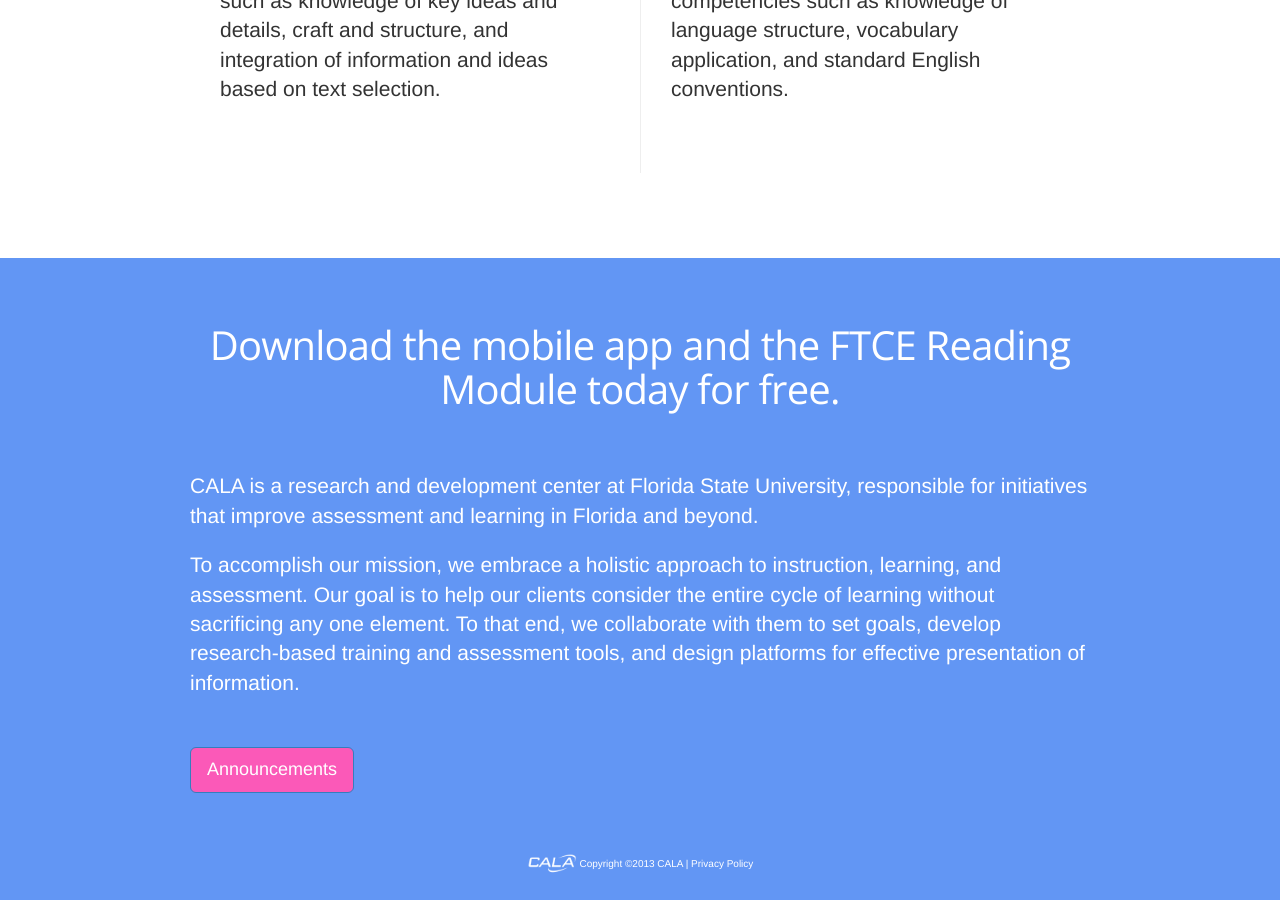
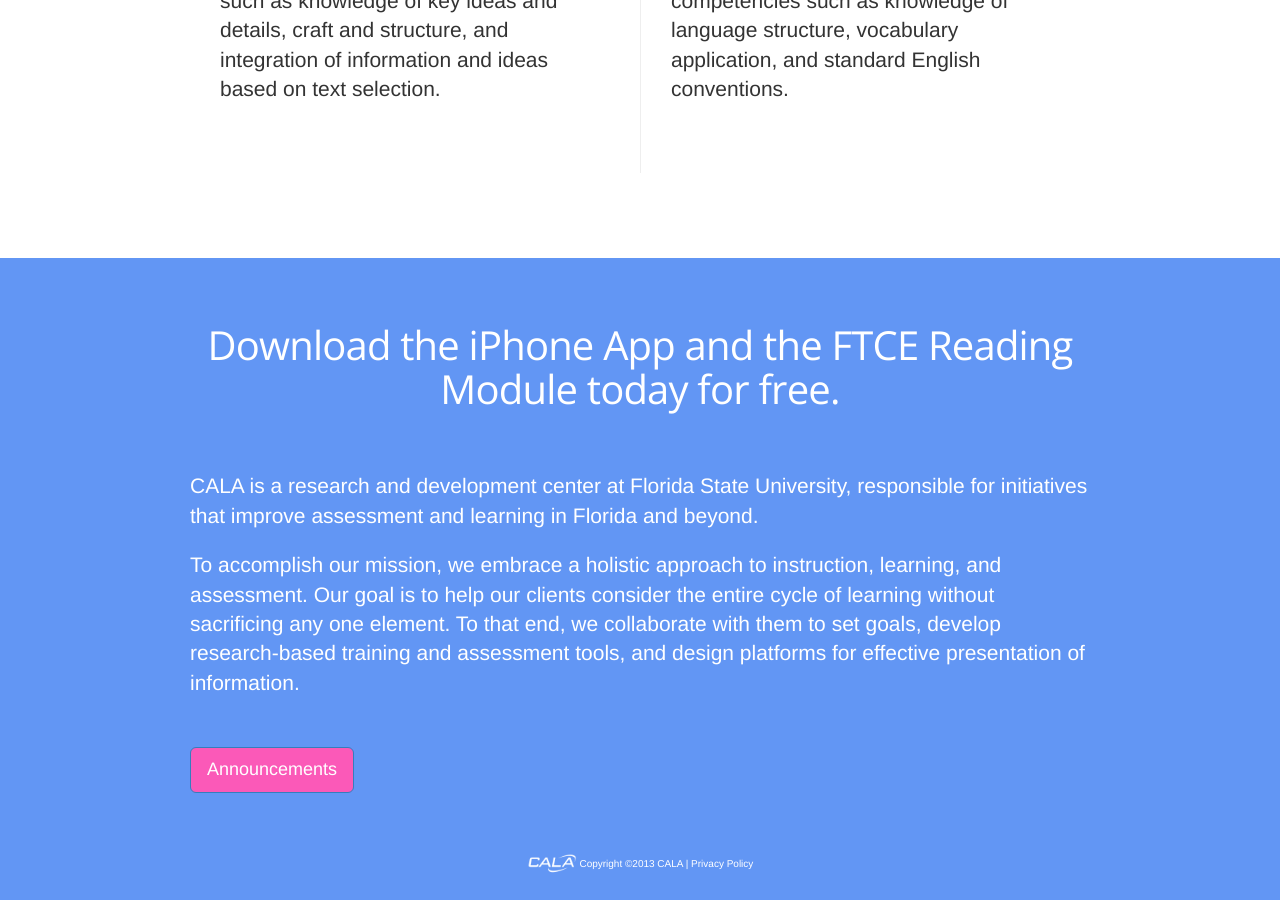
Before and after one commit to cala-fsu/cala-learn, a Jekyll site: the page built from index.html, in a window 1280 px wide and 900 px high, scrolled down 1587 px. Built offline with Jekyll 4.4.1, drawn with Linux system fonts in a browser that asks for light colours.

Commit message:
Change mobile to iPhone.

```diff
--- a/index.html
+++ b/index.html
@@ -52,7 +52,7 @@
 
 <footer>
   <div id="footer-description">
-    <h2>Download the mobile app and the FTCE Reading Module today for free.</h2>
+    <h2>Download the iPhone App and the FTCE Reading Module today for free.</h2>
     <p class="lead">CALA is a research and development center at Florida State University, responsible for initiatives that
       improve assessment and learning in Florida and beyond.</p>
     <p class="lead">To accomplish our mission, we embrace a holistic approach to instruction, learning, and assessment. Our goal
```
